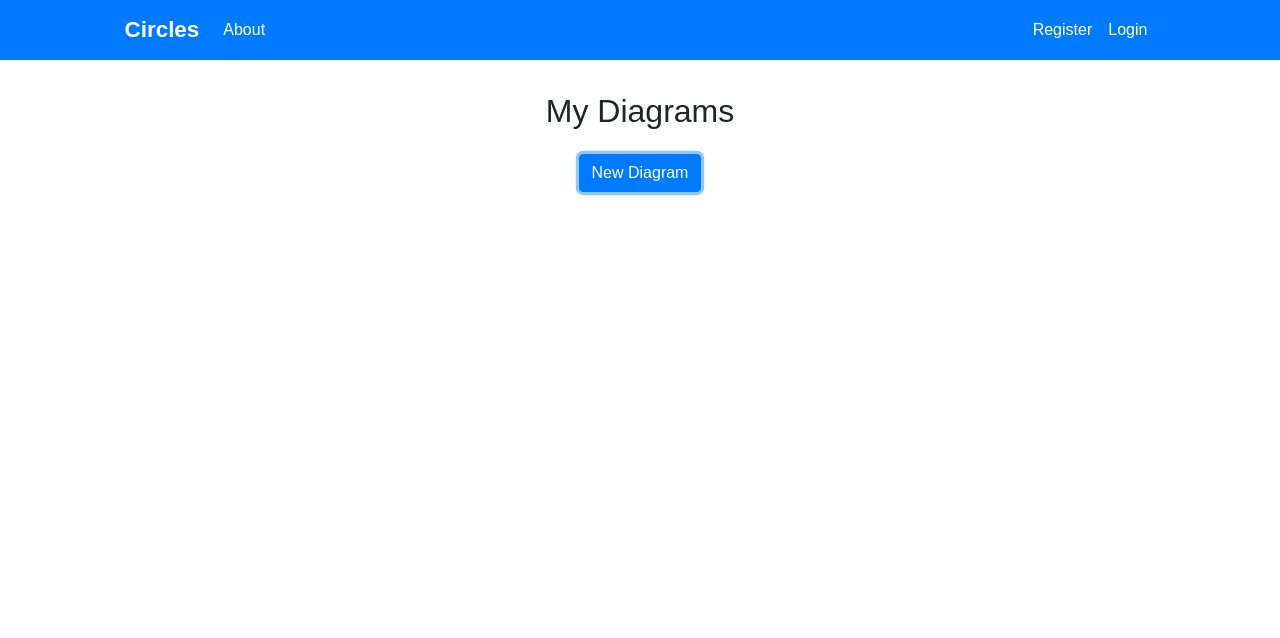
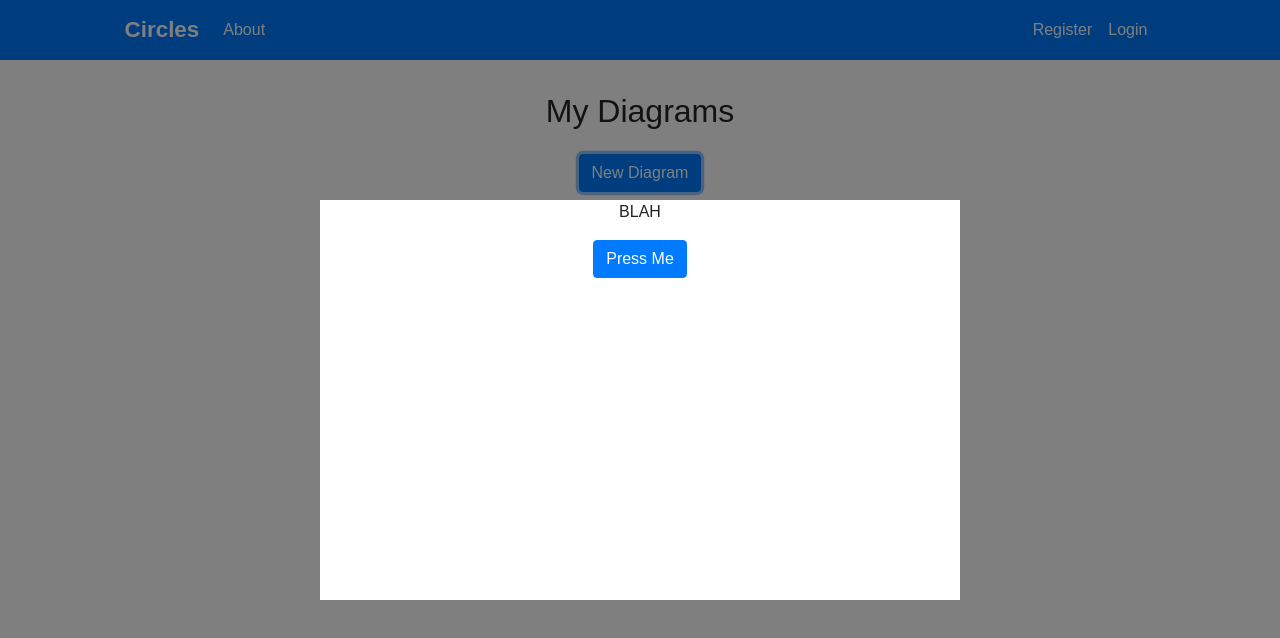
Before and after one commit to GingerNeil12/MEng_React_Frontend, a React (Create React App) app: page /dashboard in a window 1280 px wide. Both pictures are taken after a click on the button "New Diagram". Shown: the top 638 px of the page. Built offline with nearby package versions, Linux system fonts and the light colour scheme; no server answers.

Commit message:
Got dialog popup opening and closing

```diff
--- a/src/components/dashboard/Dashboard.js
+++ b/src/components/dashboard/Dashboard.js
@@ -3,14 +3,25 @@ import { connect } from 'react-redux';
 import { getDiagrams } from '../../actions/diagramActions';
 import PropTypes from 'prop-types';
 import Diagrams from './Diagrams';
-import { Link } from 'react-router-dom';
 import { Button } from 'react-bootstrap';
+import NewDiagramDialog from './NewDiagramDialog';
 
 
 class Dashboard extends Component {
-    componentDidMount() {
-        this.props.getDiagrams();
-    }
+  constructor() {
+    super();
+    this.state = {
+      showPopup: false
+    };
+  }
+
+  togglePopup () {
+    this.setState({showPopup: !this.state.showPopup});
+  }
+
+  componentDidMount() {
+    this.props.getDiagrams();
+  }
 
 
   render() {
@@ -18,9 +29,14 @@ class Dashboard extends Component {
       <div>
         <div style={formHeaderStyle}>
           <h2>My Diagrams</h2>
-          <Button variant="primary" style={newDiagramButtonStyle}>New Diagram</Button>
+          <Button variant="primary" onClick={this.togglePopup.bind(this)} style={newDiagramButtonStyle}>New Diagram</Button>
         </div>
-        <Diagrams diagrams={this.props.diagrams}/>
+        <Diagrams diagrams={this.props.diagrams} />
+
+        {this.state.showPopup ?
+        <NewDiagramDialog closePopup={this.togglePopup.bind(this)}/>
+        : null
+      }
       </div>
     )
   }
@@ -41,8 +57,8 @@ Dashboard.propTypes = {
 }
 
 const mapStateToProps = state => ({
-    diagrams: state.posts,
-    auth: state.auth
+  diagrams: state.posts,
+  auth: state.auth
 });
 
-export default connect(mapStateToProps, {getDiagrams})(Dashboard);
+export default connect(mapStateToProps, { getDiagrams })(Dashboard);
--- a/src/components/dashboard/NewDiagramDialog.js
+++ b/src/components/dashboard/NewDiagramDialog.js
@@ -1,13 +1,44 @@
 import React, { Component } from 'react'
+import { Button } from 'react-bootstrap';
 
 class NewDiagramDialog extends Component {
   render() {
     return (
-      <div>
-
+      <div style={popup}>
+        <div style={popupInner}>
+            <div style={formStyle}>
+                <p>BLAH</p>
+                <Button variant="primary" onClick={this.props.closePopup}>Press Me</Button>
+            </div>
+        </div>
       </div>
     )
   }
 }
 
+const popup = {
+    position: 'fixed',
+    width: '100%',
+    height: '100%',
+    top: '0',
+    left: '0',
+    right: '0',
+    bottom: '0',
+    margin: 'auto',
+    backgroundColor: 'rgba(0,0,0,0.5)'
+  }
+  const popupInner = {
+    position: 'absolute',
+    left: '25%',
+    right:'25%',
+    top: '25%',
+    bottom: '25%',
+    margin: 'auto',
+    background: 'white'
+  }
+
+  const formStyle = {
+      textAlign: 'center'
+  }
+
 export default NewDiagramDialog;
```
